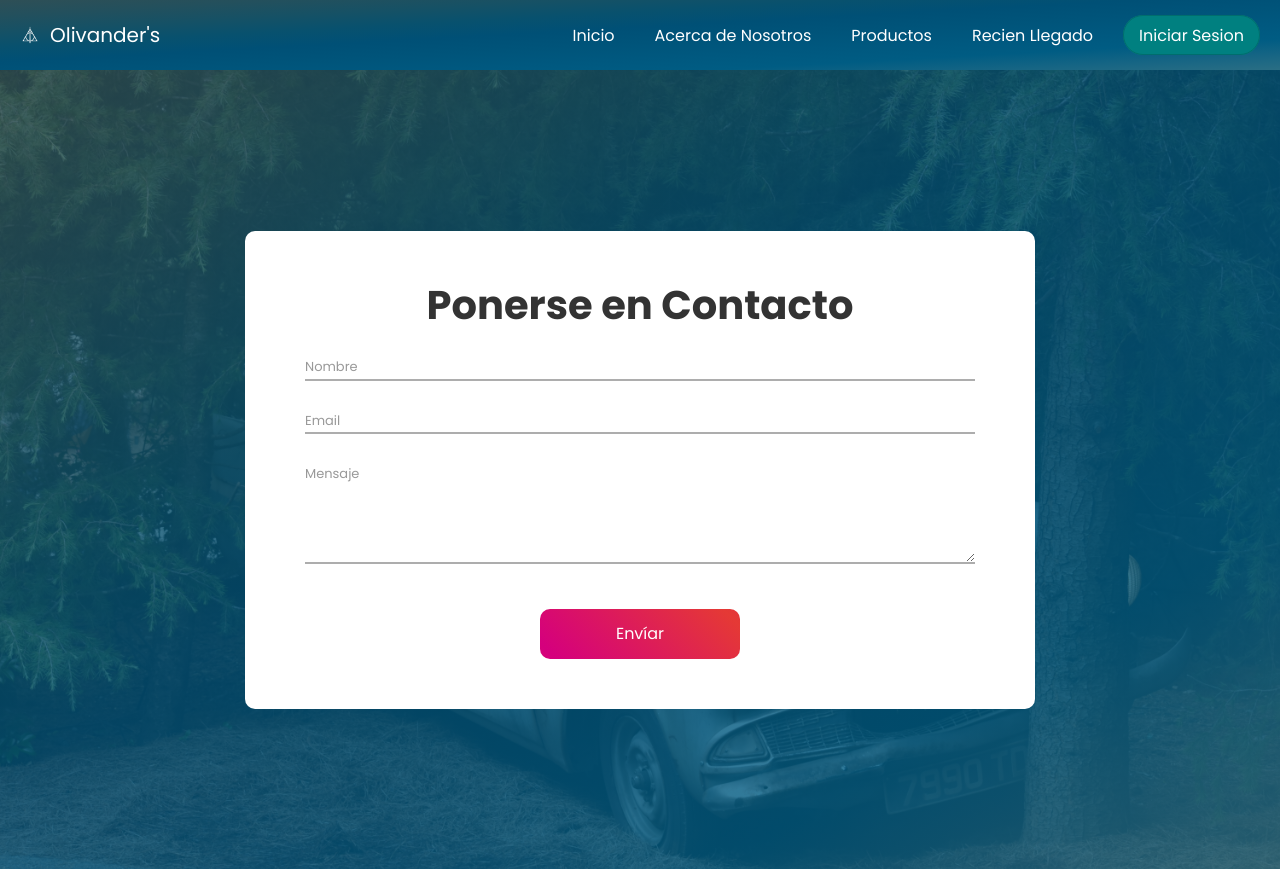
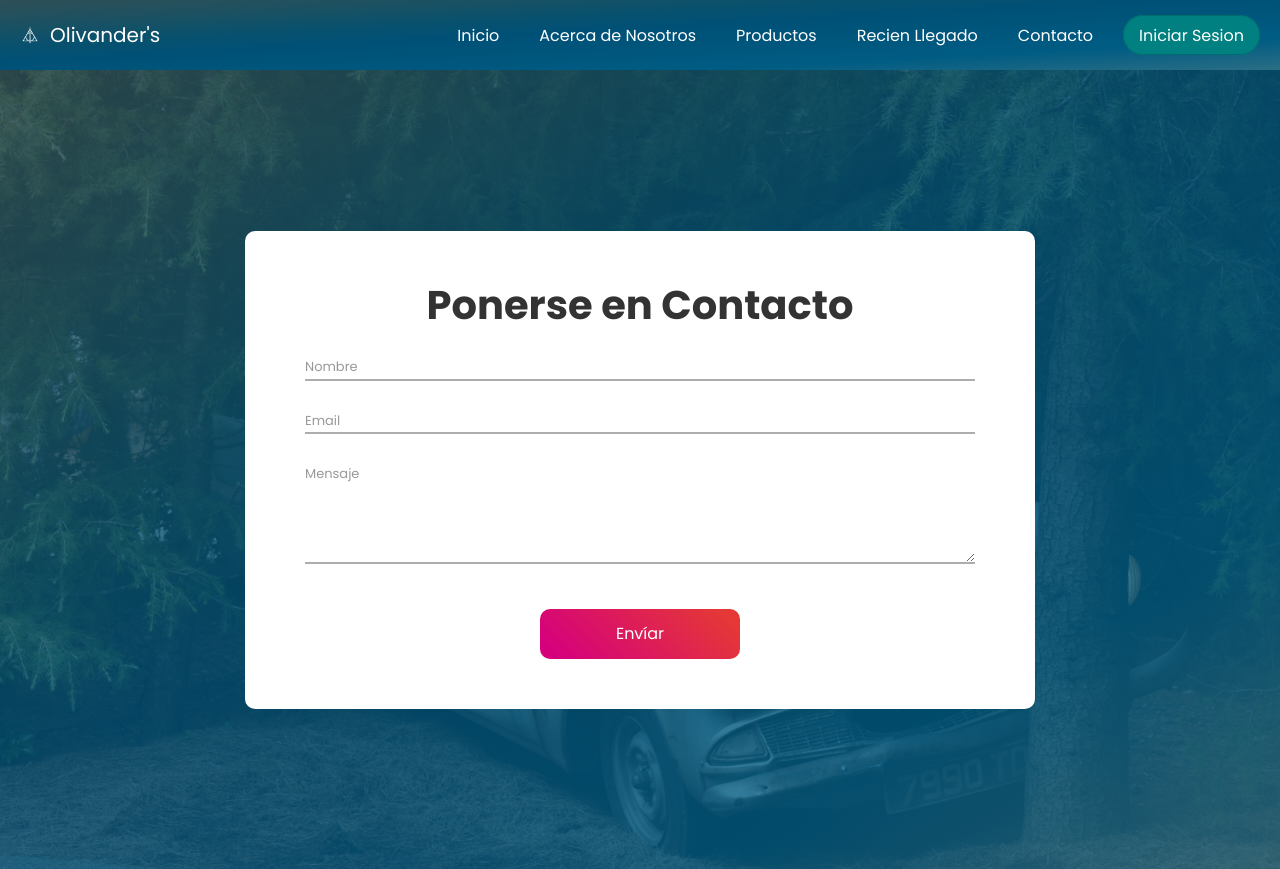
Before and after one commit to DePalma2/ollivanders-market, a PHP site: page /pages/contacto.php in a window 1280 px wide. Shown: the top 869 px of the page. Run offline with PHP 8.4, Linux system fonts and the light colour scheme; some libraries are stand-ins or nearby versions.

Commit message:
Arreglos navbar

```diff
--- a/index.html
+++ b/index.html
@@ -44,6 +44,7 @@
                 <li class="item"><a href="#aboutUs">Acerca de Nosotros</a></li>
                 <li class="item"><a href="#product">Productos</a></li>
                 <li class="item"><a href="#new">Recien Llegado</a></li>
+                <li class="item"><a href="../pages/contacto.php">Contacto</a></li>
                 <li class="item button"><a href="./pages/login/login.html">Iniciar Sesion</a></li>
                 <li class="toggle"><span class="bars"></span></li>
 
--- a/pages/contacto.php
+++ b/pages/contacto.php
@@ -75,7 +75,8 @@
                 <li class="item"><a href="../index.html#aboutUs">Acerca de Nosotros</a></li>
                 <li class="item"><a href="../index.html#product">Productos</a></li>
                 <li class="item"><a href="../index.html#new">Recien Llegado</a></li>
-                <li class="item button"><a href="login/login.html">Iniciar Sesion</a></li>
+                <li class="item"><a href="../pages/contacto.php">Contacto</a></li>
+                <li class="item button"><a href="./login/login.html">Iniciar Sesion</a></li>
                 <li class="toggle"><span class="bars"></span></li>
 
 
```
